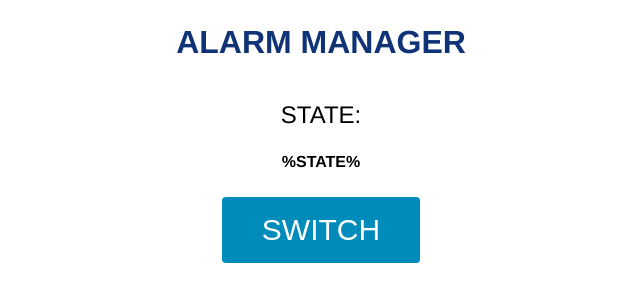
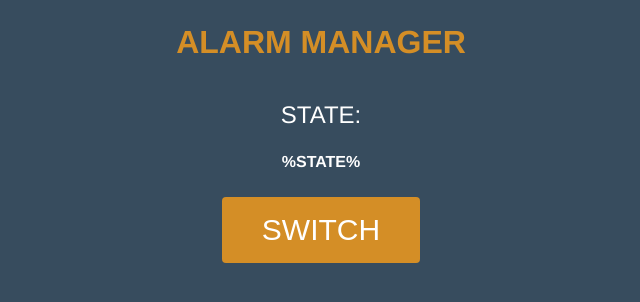
Before and after one commit to mkexc/ESP32-Door-Alarm, a plain HTML site: page data/index.html in a window 1280 px wide. Shown: the whole page, without its empty margins (319-959 px from the left). Drawn offline with Linux system fonts and the light colour scheme.

Commit message:
Update to v1.2

```diff
--- a/data/index.html
+++ b/data/index.html
@@ -3,7 +3,7 @@
     <title>ALARM MANAGER</title>
     <meta name="apple-mobile-web-app-capable" content="yes">
     <meta name="viewport" content="width=device-width, initial-scale=1">
-    <meta name="apple-mobile-web-app-status-bar-style" content="default">
+    <meta name="apple-mobile-web-app-status-bar-style" content="black-translucent">
     <link rel="icon" href="data:,">
     <link rel="stylesheet" type="text/css" href="style.css">
     <link rel="apple-touch-icon" sizes="57x57" href="/apple-icon-57x57.png">
--- a/data/style.css
+++ b/data/style.css
@@ -5,15 +5,16 @@ html {
   text-align: center;
 }
 h1{
-  color: #0F3376;
+  color: #d48e26;
   padding: 2vh;
 }
 p{
   font-size: 1.5rem;
+  color: #FFFFFF;
 }
 .button {
   display: inline-block;
-  background-color: #008CBA;
+  background-color: #d48e26;
   border: none;
   border-radius: 4px;
   color: white;
@@ -27,4 +28,8 @@ body {
   -webkit-user-select: none;
   -webkit-tap-highlight-color: transparent;
   -webkit-touch-callout: none;
+  background-color: #374c5e;
 }
+strong{
+  color: #FFFFFF;
+}
```
Also changed, not shown: 3 other files.
